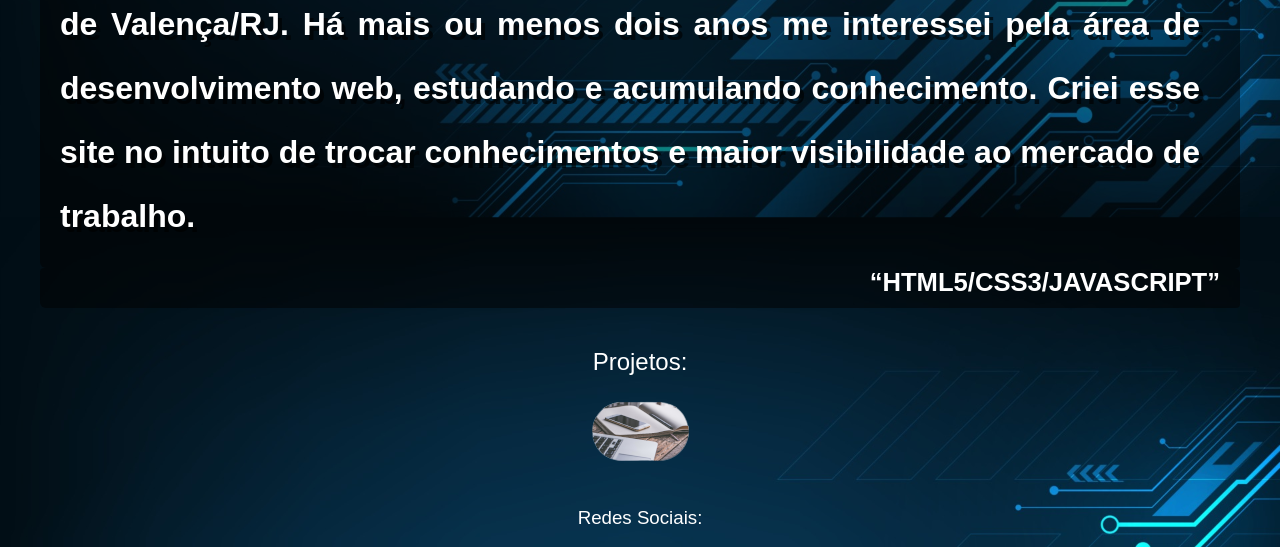
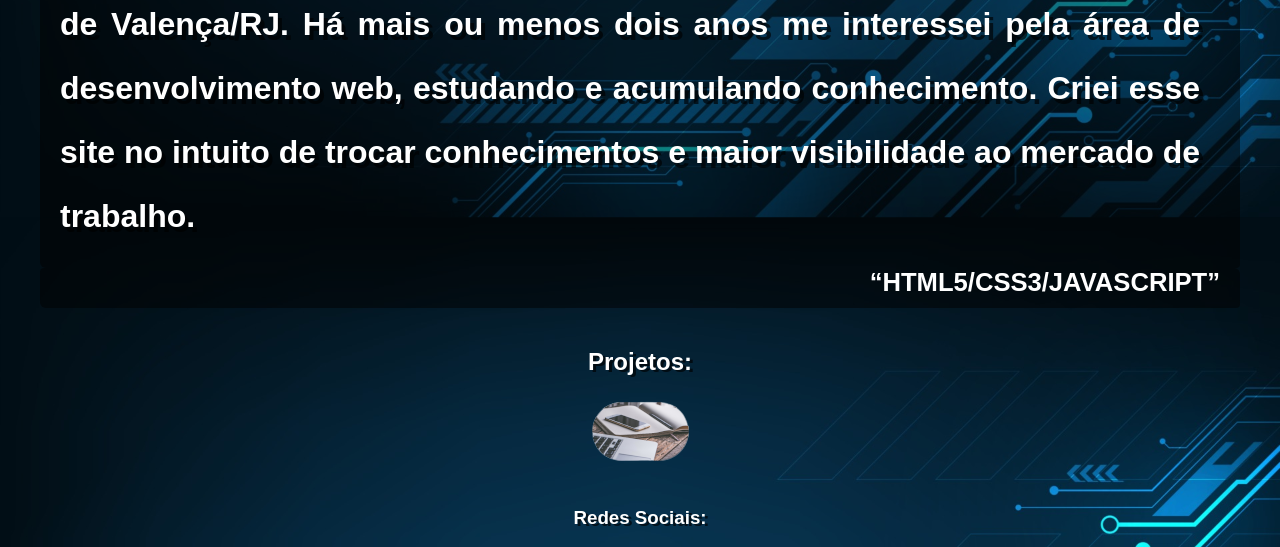
Before and after one commit to rochaoigor/html-css-2, a plain HTML site: page Portfólio/index.html in a window 1280 px wide. Shown: the part 636-1183 px from the top of the page. Drawn offline with Linux system fonts and the light colour scheme.

Commit message:
Update estilo.css

```diff
--- a/Portfólio/estilo.css
+++ b/Portfólio/estilo.css
@@ -124,7 +124,8 @@ aside h2,h3 {
     font-family:var(--fonte02);
     text-align:center;
     color:white;
-    font-weight:normal;
+    font-weight:bold;
+    text-shadow:3px 2px rgba(0, 0, 0, 0.652);
 }
 
 aside h3 {
```
